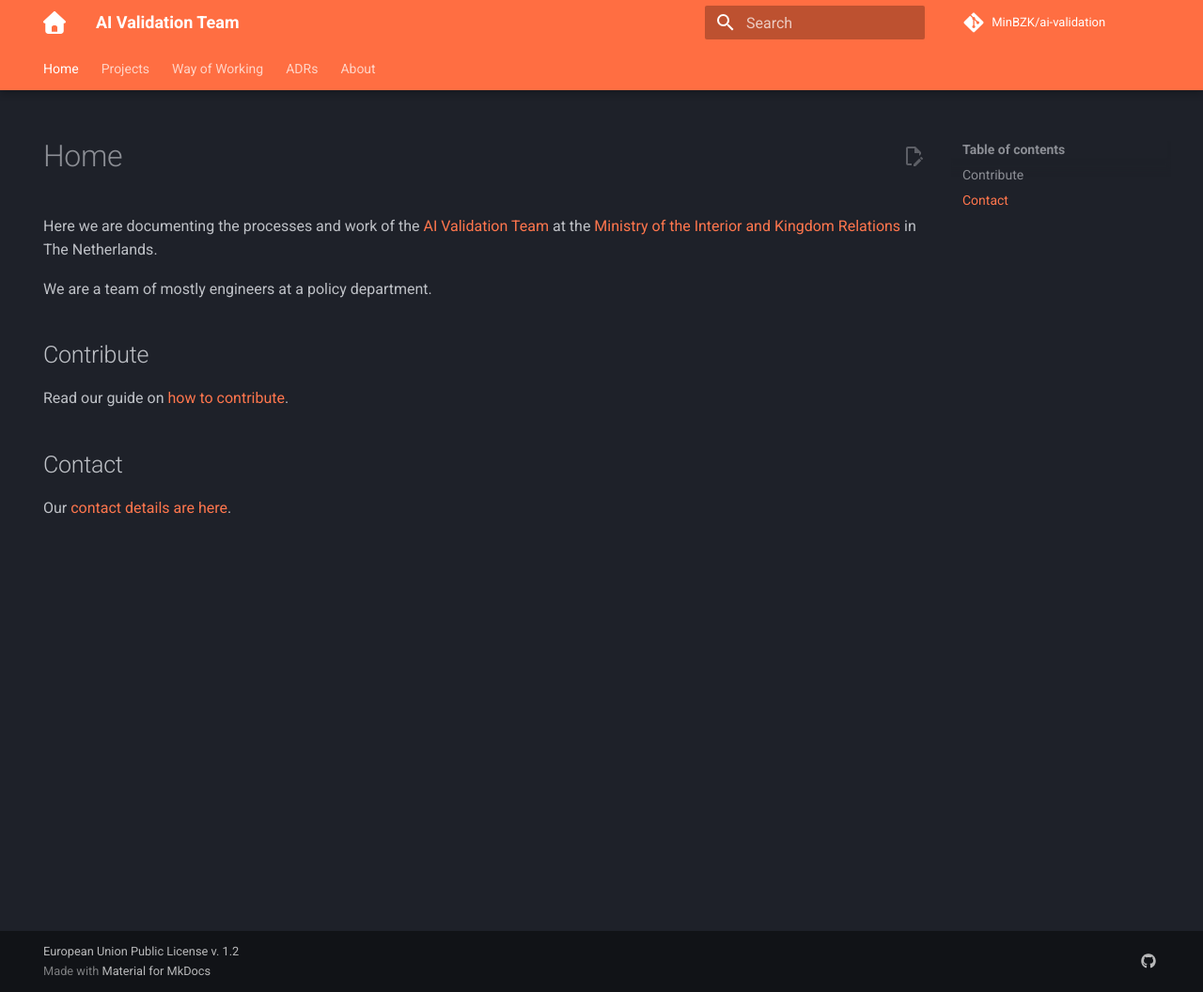
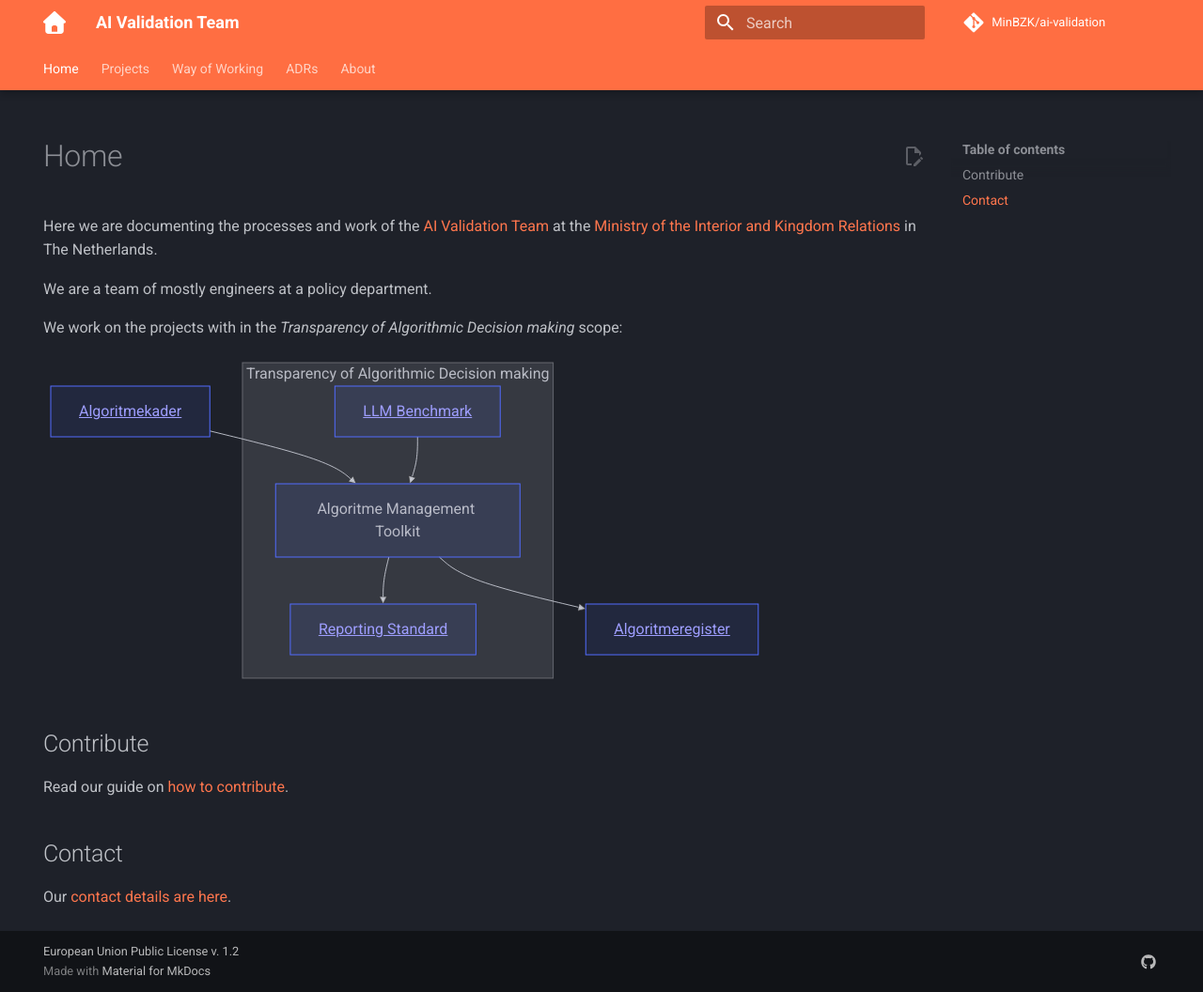
Before and after one commit to MinBZK/ai-validation, an MkDocs documentation site: the page built from docs/index.md, in a window 1280 px wide and 1056 px high. Shown: the whole window at 94% size. Built offline with MkDocs 1.6.1 and Material for MkDocs 9.7.7, drawn with Linux system fonts in a browser that asks for light colours; plug-ins that fetch from the network failed and are left out; comment, search, counter and statistics services are not loaded.

Commit message:
Adds graph to visually display our projects

````diff
--- a/docs/index.md
+++ b/docs/index.md
@@ -11,6 +11,20 @@ The Netherlands.
 
 We are a team of mostly engineers at a policy department.
 
+We work on the projects with in the _Transparency of Algorithmic Decision making_ scope:
+
+``` mermaid
+graph TB
+    ak[<a href='https://minbzk.github.io/Algoritmekader/'>Algoritmekader</a>] --> tad
+
+    subgraph Transparency of Algorithmic Decision making
+        tad[Algoritme Management Toolkit] --> st[<a href='/ai-validation/projects/tad/reporting-standard/'>Reporting Standard</a>]
+        llm[<a href='/ai-validation/projects/llm-benchmarks/'>LLM Benchmark</a>] --> tad
+    end
+
+    tad --> ar[<a href='https://algoritmes.overheid.nl'>Algoritmeregister</a>]
+```
+
 ## Contribute
 
 Read our guide on [how to contribute](way-of-working/contributing.md).
--- a/mkdocs.yml
+++ b/mkdocs.yml
@@ -32,6 +32,11 @@ theme:
     annotation: fontawesome/solid/circle-info
 
 markdown_extensions:
+  - pymdownx.superfences:
+      custom_fences:
+        - name: mermaid
+          class: mermaid
+          format: !!python/name:pymdownx.superfences.fence_code_format
   - pymdownx.tabbed:
       alternate_style: true
   - pymdownx.superfences
````
